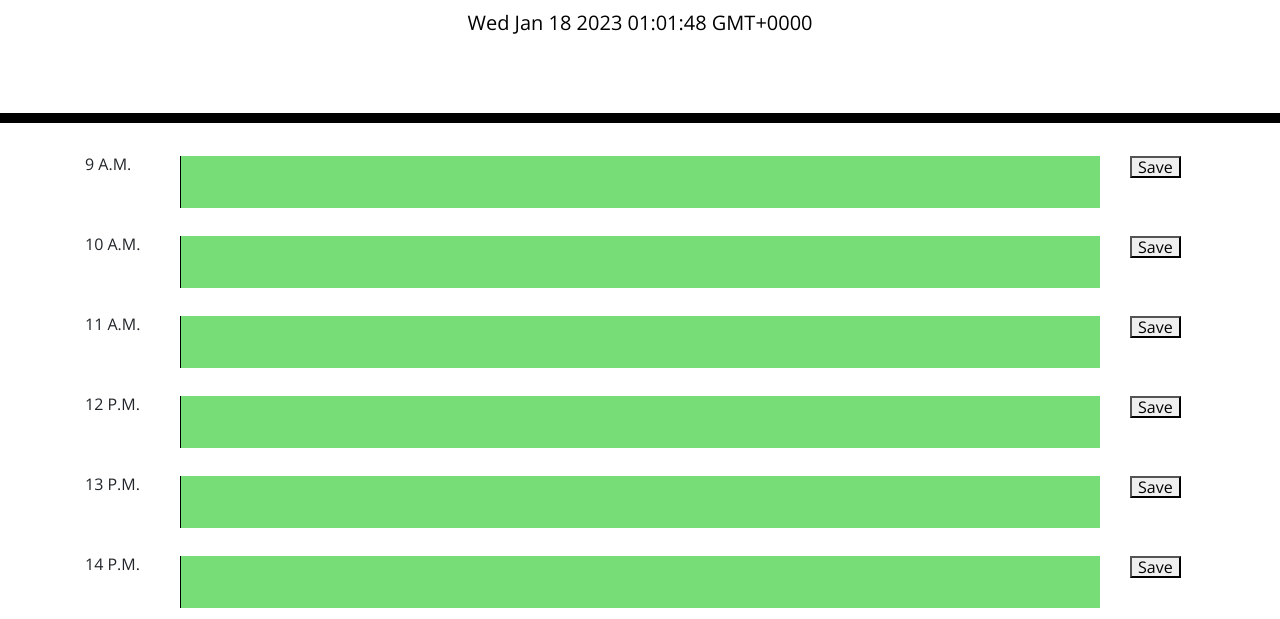
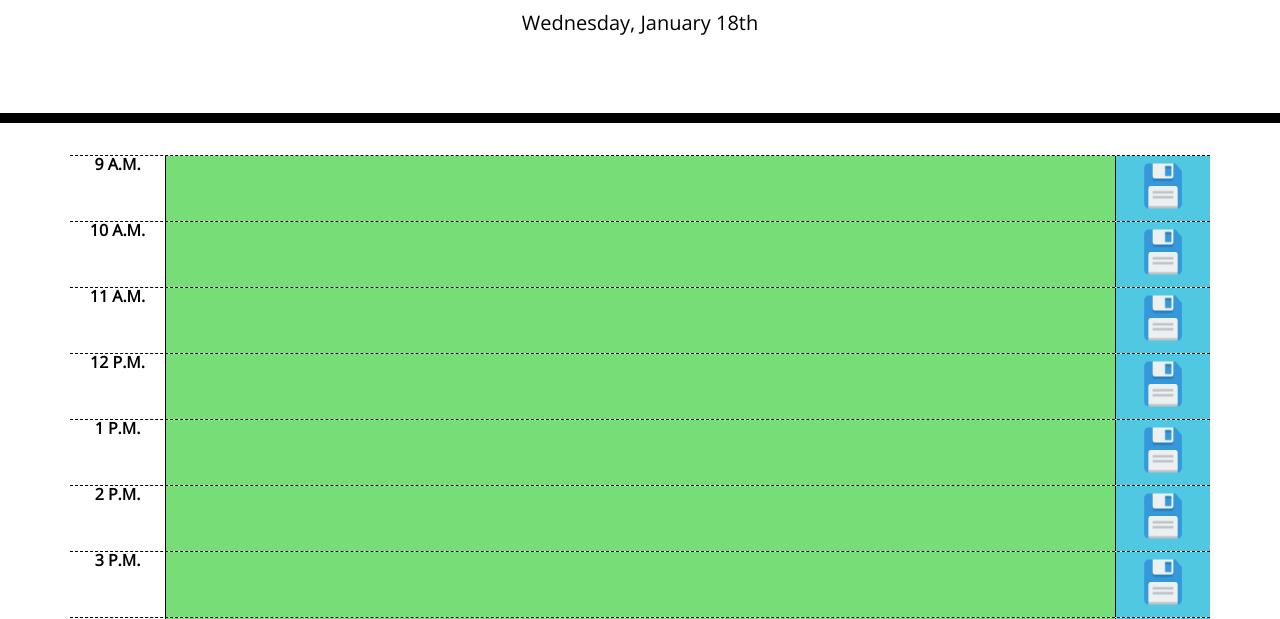
Before and after one commit to Luffykun20/Work-Day-Scheduler, a plain HTML site: page index.html in a window 1280 px wide. Shown: the part 181-800 px from the top of the page. Drawn offline with nearby package versions, Linux system fonts and the light colour scheme.

Commit message:
bugs and read me done

```diff
--- a/Develop/script.js
+++ /dev/null
@@ -1,30 +0,0 @@
-var currentDay = $("#currentDay");
-currentDay.text(moment())
-console.log(moment().hour())
-
-var block = [9,10,11,12,13,14,15,16,17];
-var i=0;
-var currentHour= moment().hour()
-$(".row").each(function(row){
-    if (currentHour>block[i]){
-        $(this).children(".col-sm-10").children("textarea").addClass("past")
-
-    }
-    else if(currentHour===block[i]){
-        $(this).children(".col-sm-10").children("textarea").addClass("present")
-    }
-    else {
-        $(this).children(".col-sm-10").children("textarea").addClass("future")
-    }
-    $(this).children(".col-sm-10").children("textarea").val(localStorage.getItem(block[i]))
-    i++
-
-})
-
-$("button").on("click",function(){
-  //var text=  $(this).parent(".col-sm-1").parent(".row").children(".col-sm-10").children("textarea").val()
-  var text= $(this).parent(".col-sm-1").siblings(".col-sm-10").children("textarea").val()
-  alert(text)
-  var id= $(this).parent(".col-sm-1").parent(".row").attr("data-id")
-  localStorage.setItem(id,text)
-})
--- a/Develop/index.html
+++ b/index.html
@@ -31,48 +31,48 @@
     <div class="container">
       <div class="row" data-id="9">
         <div class="col-sm-1">9 A.M.</div>
-        <div class="col-sm-10"><textarea name="" class="w-100 past"></textarea></div>
-        <div class="col-sm-1"><button>Save</button></div>
+        <div class="col-sm-10"><textarea name="" class="w-100"></textarea></div>
+        <div class="col-sm-1" id="save"><input type="image" src="Work-Day-Scheduler/Assets/Save.ico" width="50" height="60" /></div>
       </div>
       <div class="row" data-id="10">
         <div class="col-sm-1">10 A.M.</div>
         <div class="col-sm-10"><textarea name="" class="w-100"></textarea></div>
-        <div class="col-sm-1"><button>Save</button></div>
+        <div class="col-sm-1" id="save"><input type="image" src="Work-Day-Scheduler/Assets/Save.ico" width="50" height="60" /></div>
       </div>
       <div class="row" data-id="11">
         <div class="col-sm-1">11 A.M.</div>
         <div class="col-sm-10"><textarea name="" class="w-100"></textarea></div>
-        <div class="col-sm-1"><button>Save</button></div>
+        <div class="col-sm-1" id="save"><input type="image" src="Work-Day-Scheduler/Assets/Save.ico" width="50" height="60" /></div>
       </div>
       <div class="row" data-id="12">
         <div class="col-sm-1">12 P.M.</div>
         <div class="col-sm-10"><textarea name="" class="w-100"></textarea></div>
-        <div class="col-sm-1"><button>Save</button></div>
+        <div class="col-sm-1" id="save"><input type="image" src="Work-Day-Scheduler/Assets/Save.ico" width="50" height="60" /></div>
       </div>
       <div class="row" data-id="13">
-        <div class="col-sm-1">13 P.M.</div>
+        <div class="col-sm-1">1 P.M.</div>
         <div class="col-sm-10"><textarea name="" class="w-100"></textarea></div>
-        <div class="col-sm-1"><button>Save</button></div>
+        <div class="col-sm-1" id="save"><input type="image" src="Work-Day-Scheduler/Assets/Save.ico" width="50" height="60" /></div>
       </div>
       <div class="row" data-id="14">
-        <div class="col-sm-1">14 P.M.</div>
+        <div class="col-sm-1">2 P.M.</div>
         <div class="col-sm-10"><textarea name="" class="w-100"></textarea></div>
-        <div class="col-sm-1"><button>Save</button></div>
+        <div class="col-sm-1" id="save"><input type="image" src="Work-Day-Scheduler/Assets/Save.ico" width="50" height="60" /></div>
       </div>
       <div class="row" data-id="15">
-        <div class="col-sm-1">15 P.M.</div>
+        <div class="col-sm-1">3 P.M.</div>
         <div class="col-sm-10"><textarea name="" class="w-100"></textarea></div>
-        <div class="col-sm-1"><button>Save</button></div>
+        <div class="col-sm-1" id="save"><input type="image" src="Work-Day-Scheduler/Assets/Save.ico" width="50" height="60" /></div>
       </div>
       <div class="row" data-id="16">
-        <div class="col-sm-1">16 P.M.</div>
+        <div class="col-sm-1">4 P.M.</div>
         <div class="col-sm-10"><textarea name="" class="w-100"></textarea></div>
-        <div class="col-sm-1"><button>Save</button></div>
+        <div class="col-sm-1" id="save"><input type="image" src="Work-Day-Scheduler/Assets/Save.ico" width="50" height="60" /></div>
       </div>
-      <div class="row">
-        <div class="col-sm-1">17 P.M.</div>
+      <div class="row" data-id="17">
+        <div class="col-sm-1">5 P.M.</div>
         <div class="col-sm-10"><textarea name="" class="w-100"></textarea></div>
-        <div class="col-sm-1"><button>Save</button></div>
+        <div class="col-sm-1" id="save"><input type="image" src="Work-Day-Scheduler/Assets/Save.ico" width="50" height="60" /></div>
       </diV>
 
       <!-- Timeblocks go here -->
--- /dev/null
+++ b/script.js
@@ -0,0 +1,32 @@
+var currentDay = $("#currentDay");
+currentDay.text(moment().format('dddd, MMMM Do')); // shows current date on header of the page
+console.log(moment().hour()) // shows current hour in the console to have a better guidance for scheduler
+
+var block = [9,10,11,12,13,14,15,16,17]; // business hours
+var i=0;
+var currentHour= moment().hour() //function that shows if the events are in the past, present, or future by using Jquery
+$(".row").each(function(){
+    if (currentHour>block[i]){
+        $(this).children(".col-sm-10").children("textarea").addClass("past")
+
+    }
+    else if(currentHour===block[i]){
+        $(this).children(".col-sm-10").children("textarea").addClass("present")
+    }
+    else {
+        $(this).children(".col-sm-10").children("textarea").addClass("future")
+    }
+    $(this).children(".col-sm-10").children("textarea").val(localStorage.getItem(block[i])) // returns the value(events) of the Storage Object item
+    i++
+
+})
+
+$("input").on("click",function(){ // function to save events
+
+  //var text=  $(this).parent(".col-sm-1").parent(".row").children(".col-sm-10").children("textarea").val()
+  // either jquery way works for this function
+
+  var text= $(this).parent(".col-sm-1").siblings(".col-sm-10").children("textarea").val()
+  var id= $(this).parent(".col-sm-1").parent(".row").attr("data-id")
+  localStorage.setItem(id,text) // set the values of the specified storage object item
+})
--- a/Develop/style.css
+++ b/style.css
@@ -11,6 +11,13 @@ textarea {
   color: #000000;
   border-left: 1px solid black;
   padding: 10px;
+  height: 65px;
+}
+
+textarea.w-100 {
+
+  color:#000000;
+  font-weight: bold;
 }
 
 .jumbotron {
@@ -25,18 +32,14 @@ textarea {
   white-space: pre-wrap;
 }
 
-.time-block {
+.container {
   text-align: center;
   border-radius: 15px;
 }
 
-.row {
-  white-space: pre-wrap;
-  height: 80px;
-  border-top: 1px solid white;
-}
 
-.hour {
+
+[data-id] {
   background-color: #ffffff;
   color: #000000;
   border-top: 1px dashed #000000;
@@ -57,15 +60,33 @@ textarea {
   color: white;
 }
 
-.saveBtn {
+#save {
   border-left: 1px solid black;
-  border-top-right-radius: 15px;
-  border-bottom-right-radius: 15px;
-  background-color: #06aed5;
+  background-color: #51c8e2;
   color: white;
 }
 
-.saveBtn i:hover {
+input i:hover {
   font-size: 20px;
   transition: all 0.3s ease-in-out;
 }
+
+
+.col-sm-1 {
+
+  color: black;
+  font-weight: bolder;
+
+}
+
+
+.col-sm-10 {
+
+  height: 65px;
+
+}
+
+div.col-sm-10 {
+
+  padding: 0 0 0 0;
+}
```
Also changed, not shown: Assets/Save.ico (added), Assets/scheduler.PNG (added), 1 other file.
